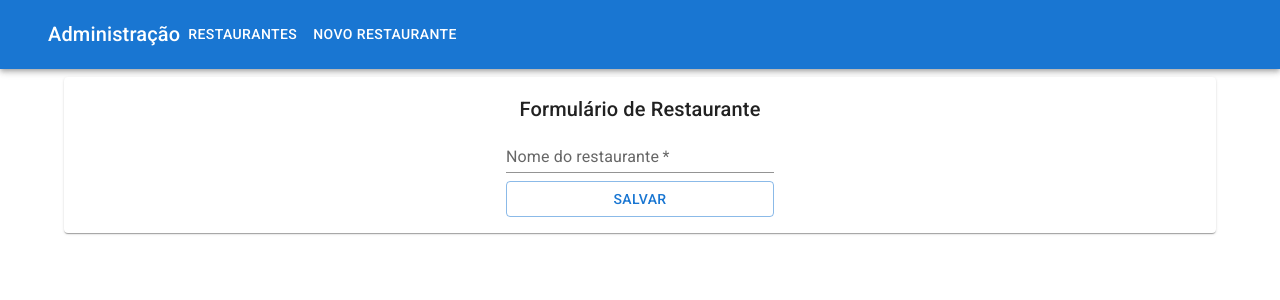
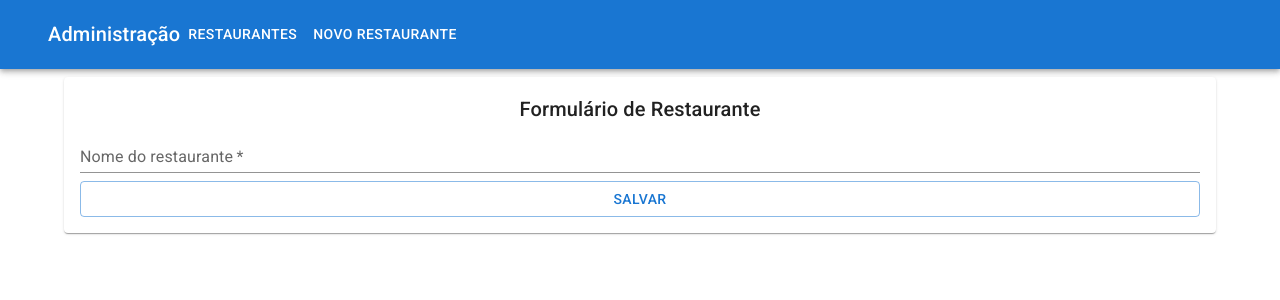
Before and after one commit to danielcosta010/alfood, a React (Create React App) app: page /admin/restaurantes/1 in a window 1280 px wide. Shown: the top 300 px of the page. Built offline with nearby package versions, Linux system fonts and the light colour scheme; no server answers.

Commit message:
AtualzandoFormularioRestaurante.tsx

```diff
--- a/src/paginas/Administracao/Restaurantes/FormularioRestaurante.tsx
+++ b/src/paginas/Administracao/Restaurantes/FormularioRestaurante.tsx
@@ -1,62 +1,78 @@
-import { Box, Button, TextField, Typography } from "@mui/material";
+import {
+  Box,
+  Button,
+  TextField,
+  Typography,
+} from "@mui/material";
 import React, { useEffect, useState } from "react";
 import { useParams } from "react-router-dom";
 import IRestaurante from "../../../interfaces/IRestaurante";
 import http from "../../../http";
 
-
 const FormularioRestaurante = () => {
-  const [ nomeDoRestaurante, setNomeDoRestaurante ] = useState('');
+  const [nomeDoRestaurante, setNomeDoRestaurante] = useState("");
   const parametros = useParams();
 
   useEffect(() => {
-    if(parametros.id) {
-      http.get<IRestaurante>(`restaurantes/${parametros.id}/`)
-        .then(response => setNomeDoRestaurante(response.data.nome))
+    if (parametros.id) {
+      http
+        .get<IRestaurante>(`restaurantes/${parametros.id}/`)
+        .then((response) => setNomeDoRestaurante(response.data.nome));
     }
-  }, [parametros])
+  }, [parametros]);
 
   const aoSubmeterForm = (evento: React.FormEvent<HTMLFormElement>) => {
     evento.preventDefault();
 
-    if(parametros.id) {
-      http.put(`restaurantes/${parametros.id}/`, {
-        nome: nomeDoRestaurante
-      })
+    if (parametros.id) {
+      http
+        .put(`restaurantes/${parametros.id}/`, {
+          nome: nomeDoRestaurante,
+        })
         .then(() => {
-          alert(`Restaurante ${nomeDoRestaurante} alterado com sucesso!`)
+          alert(`Restaurante ${nomeDoRestaurante} alterado com sucesso!`);
+        });
+    } else {
+      http
+        .post("restaurantes/", {
+          nome: nomeDoRestaurante,
         })
-    } else {
-      http.post('restaurantes/', {
-        nome: nomeDoRestaurante
-      })
         .then(() => {
-          alert(`Restaurante ${nomeDoRestaurante} cadastrado com sucesso!`)
-      })
+          alert(`Restaurante ${nomeDoRestaurante} cadastrado com sucesso!`);
+        });
     }
-  }
+  };
   return (
-    <Box sx={{display: 'flex', flexDirection: 'column', alignItems: 'center'}}>
-      <Typography component="h1" variant='h6'>Formulário de Restaurante</Typography>
-      <Box component="form" onSubmit={aoSubmeterForm}>
+    <Box
+      sx={{
+        display: "flex",
+        flexDirection: "column",
+        alignItems: "center",
+        flexGrow: 1,
+      }}
+    >
+      <Typography component="h1" variant="h6">
+        Formulário de Restaurante
+      </Typography>
+      <Box component="form" sx={{ width: "100%" }} onSubmit={aoSubmeterForm}>
         <TextField
           value={nomeDoRestaurante}
-          onChange={evento => setNomeDoRestaurante(evento.target.value)}
-          label='Nome do restaurante'
-          variant='standard'
+          onChange={(evento) => setNomeDoRestaurante(evento.target.value)}
+          label="Nome do restaurante"
+          variant="standard"
           fullWidth
           required
         />
         <Button
           type="submit"
-          variant='outlined'
+          variant="outlined"
           fullWidth
-          sx={{marginTop: 1}}
+          sx={{ marginTop: 1 }}
         >
           Salvar
         </Button>
       </Box>
     </Box>
-  )
+  );
 };
 export default FormularioRestaurante;
```
